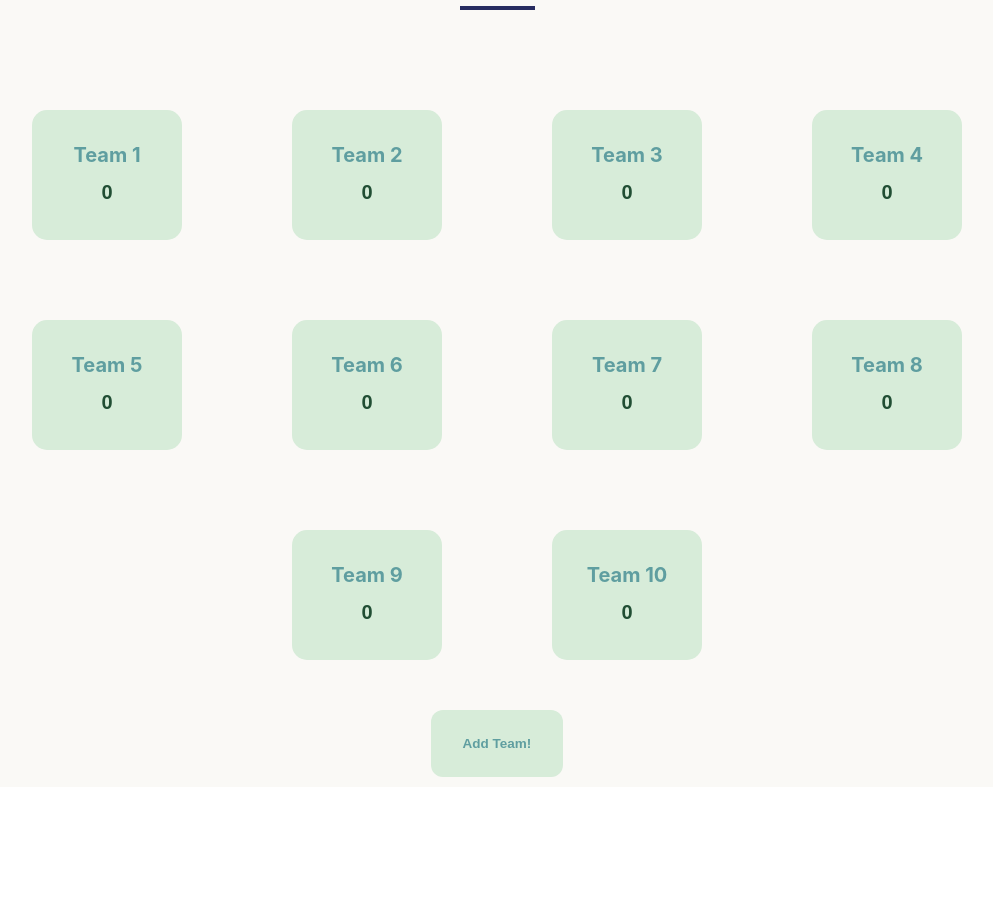
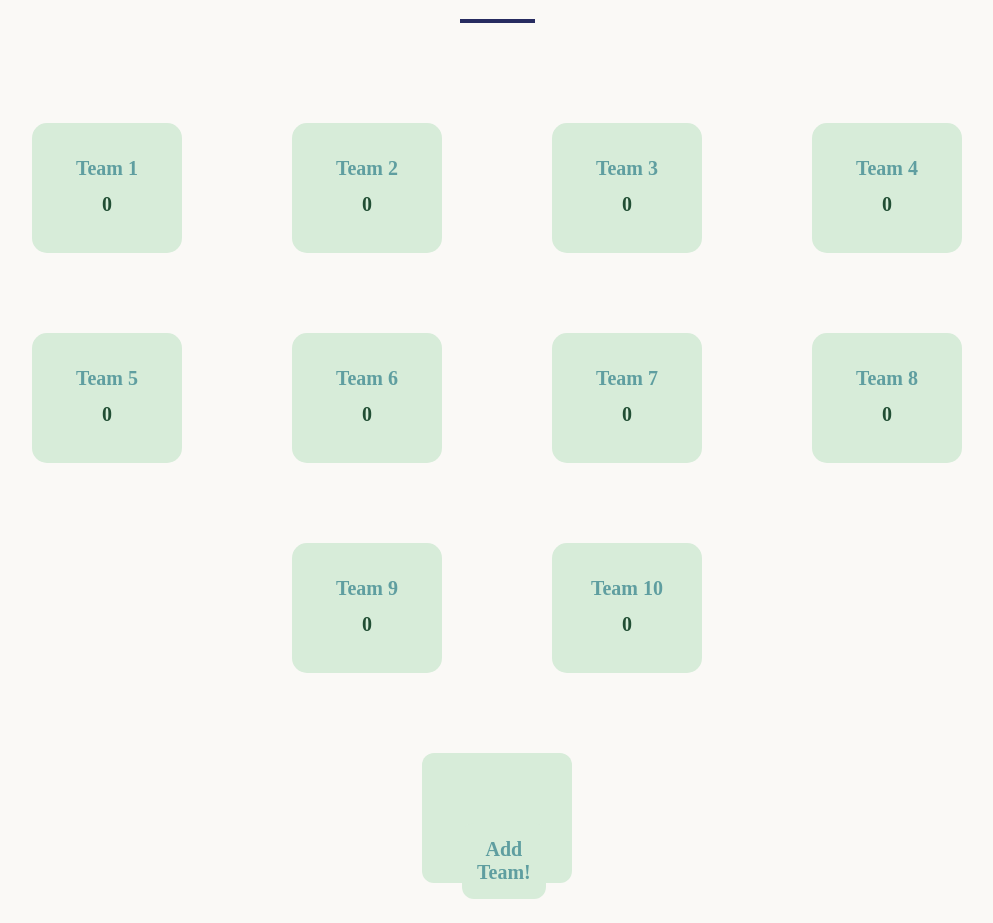
Before and after one commit to erik-vm/team-score-tracker, a React (Create React App) app: page / in a window 1280 px wide. Shown: the part 63-986 px from the top of the page, without its empty margins (143-1136 px from the left). Before the commit the page ends 850 px from the top, so only its background shows below. Built offline with nearby package versions, Linux system fonts and the light colour scheme.

Commit message:
Appearance + white space removed

```diff
--- a/src/App.css
+++ b/src/App.css
@@ -1,10 +1,12 @@
 .App {
     background-color: #FAF9F6;
+    font-family: Century Gothic;
 }
 
 .title {
+    padding-top: 15px;
     text-align: center;
-    margin: 0px auto auto 0;
+    margin: 0px auto auto 0px;
     font-size: 40px;
     color: #272c60;
 }
--- a/src/components/Teams.css
+++ b/src/components/Teams.css
@@ -1,4 +1,7 @@
+
+
 #teams-general .description {
+    font-family: Century Gothic;
     width: 150px;
     height: 130px;
     position: relative;
@@ -37,7 +40,7 @@
 
 
 #teams-general .description h2 {
-    font-family: 'Poppins', sans-serif;
+
     text-align: center;
     color: #214e34;
     font-weight: 600;
@@ -51,20 +54,44 @@
     padding: 1px 15px;
 }
 
+#teams-general .button {
 
-#button .description {
+    text-align: center;
+    cursor: pointer;
+    padding-bottom: 40px;
+    margin-top: 40px;
+    transition: all 1s;
+
+}
+
+    #teams-general .button .description {
+
+        background-color: #d7ecd9; /* Green */
+        border: none;
+        padding: 60px 30px 60px 30px;
+        text-decoration: none;
+        display: inline-block;
+        border-radius: 12px;
+        transition-duration: 0.4s;
+    }
+
+    #teams-general .button .description h2 {
         background-color: #d7ecd9; /* Green */
         border: none;
         color: #5F9EA0;
-    padding: 15px 32px;
-    text-align: center;
+        padding: 15px 15px;
         text-decoration: none;
         display: inline-block;
-    font-size: 9px;
         margin: 10px 10px 10px 10px;
         border-radius: 12px;
-    transition-duration: 0.4s;
+        transition-duration: 0.1s;
     }
-    #button .description:hover {
+
+    #teams-general .button:hover {
+        transform: scale(1.51);
+        background-color: #FAF9F6;
+    }
+
+    #teams-general .button:hover .description h2{
         color: #214e34;
     }
--- a/src/components/Teams.js
+++ b/src/components/Teams.js
@@ -85,7 +85,6 @@ export default function Teams() {
 
 
     return (
-        <div>
             <div id='teams-general'>
                 <h1 className='title'> Bootcamp Project</h1>
                 <div className="divider"></div>
@@ -165,13 +164,12 @@ export default function Teams() {
                         </div>
                     </div> */}
                 </div>
-                {/* {results} */}
+
+                <div className="button">
+                    <button className="description" onClick={handleClick}> <h2>Add Team!</h2></button>
+                </div>
+
             </div>
-            <Box textAlign='center' id="button">
-                <button className="description" onClick={handleClick}> <h2>Add Team!</h2></button>
-            </Box>
-
-        </div>
 
     );
 }
```
Lines whose indentation alone changed are shown as unchanged.
